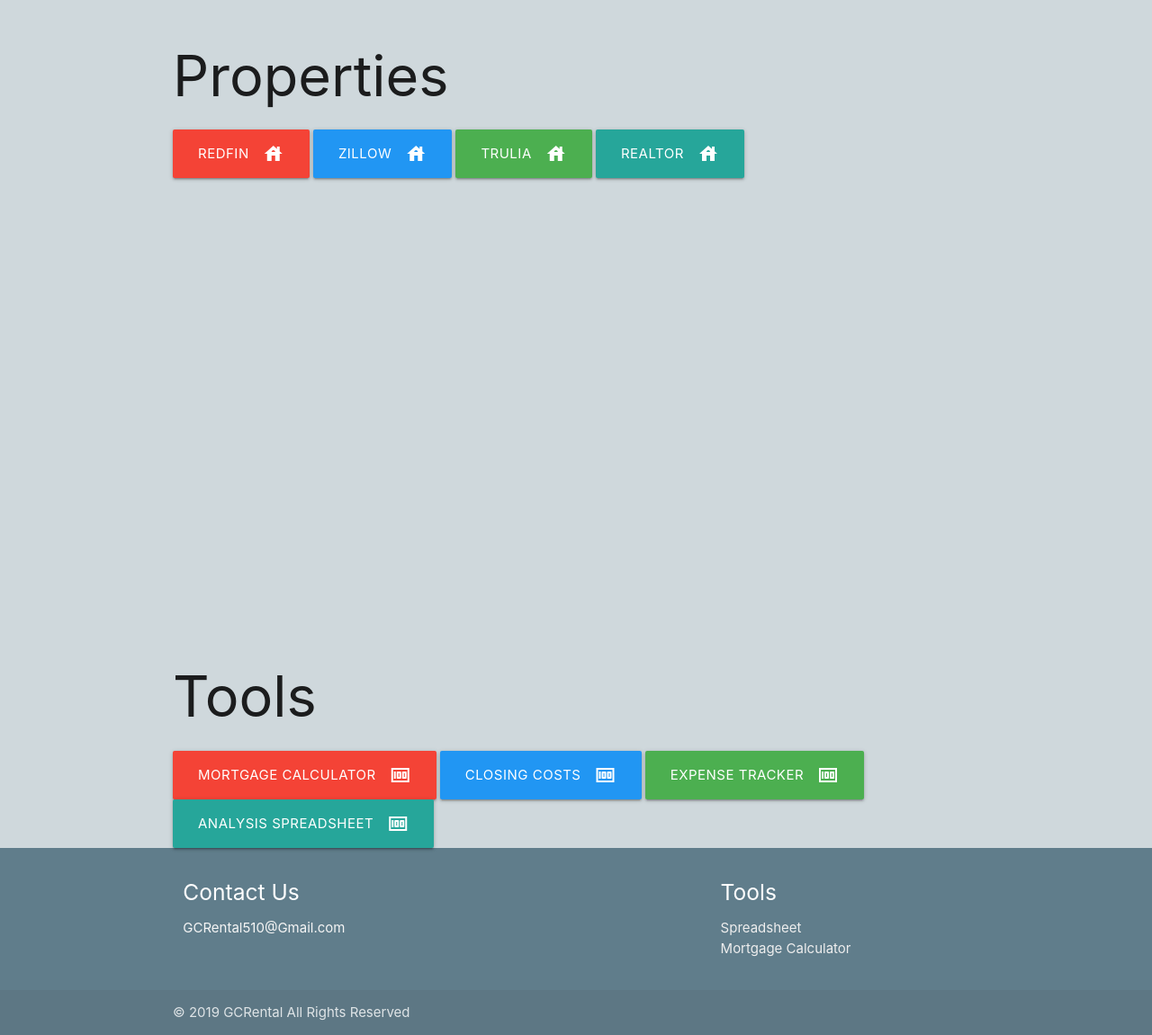
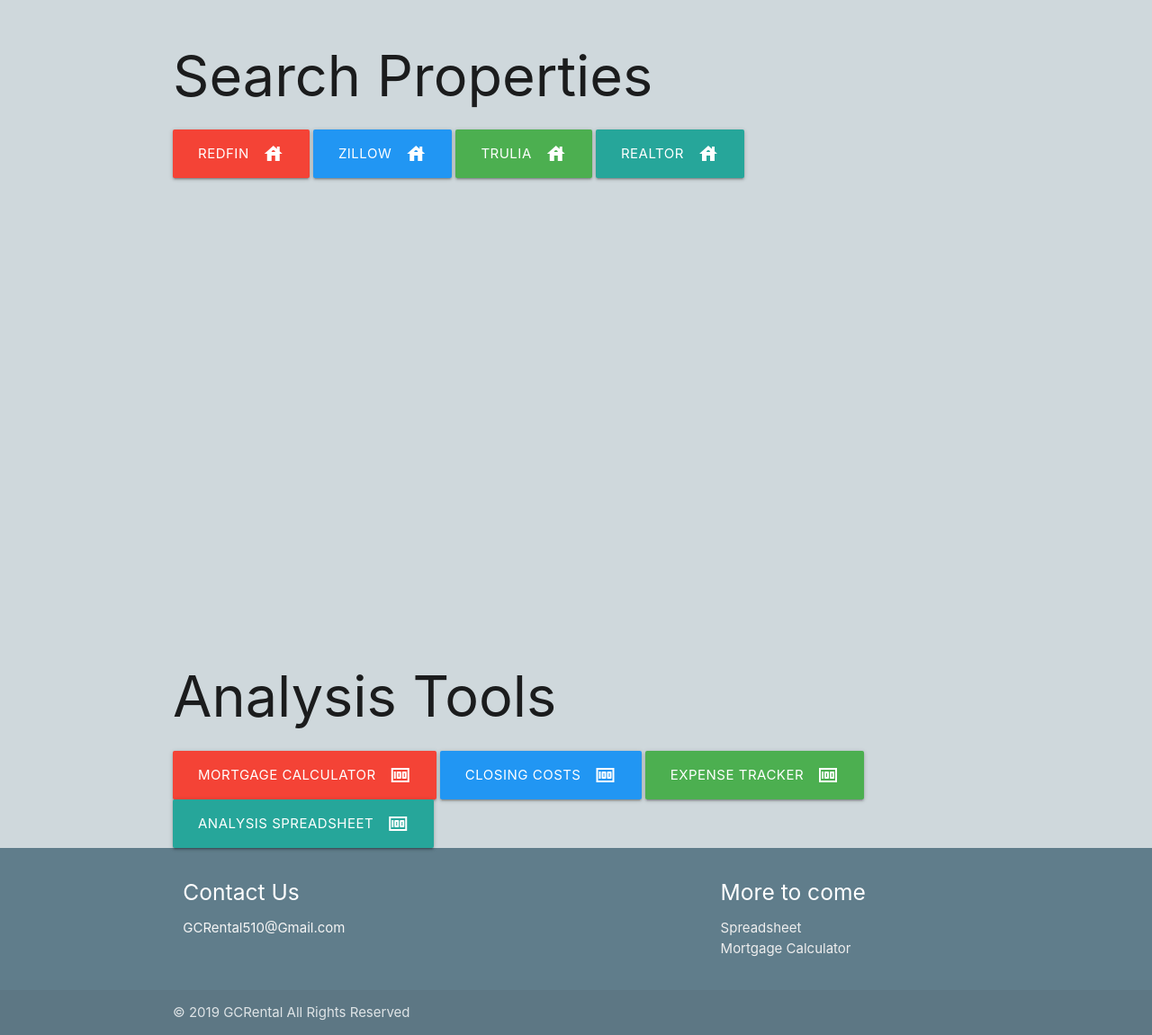
Before and after one commit to GarrettYoung510/Real-Estate-Hub, a plain HTML site: page index.html in a window 1280 px wide. Shown: the part 556-1707 px from the top of the page at 90% size. Drawn offline with nearby package versions, Linux system fonts and the light colour scheme; a script that the page names is missing.

Commit message:
changed labels

```diff
--- a/index.html
+++ b/index.html
@@ -53,7 +53,7 @@
     </div>
 
     <div class="container">
-        <h1 class="">Properties</h1>
+        <h1 class="">Search Properties</h1>
         <a class="waves-effect waves-light btn-large red" href="https://www.redfin.com/" target="_blank"><i class="material-icons right">house</i>Redfin</a>
         <a class="waves-effect waves-light btn-large blue" href="https://www.zillow.com/" target="_blank"><i class="material-icons right">house</i>Zillow</a>
         <a class="waves-effect waves-light btn-large green" href="https://www.trulia.com/" target="_blank"><i class="material-icons right">house</i>Trulia</a>
@@ -67,7 +67,7 @@
     </div>
 
     <div class="container">
-        <h1 class="">Tools</h1>
+        <h1 class="">Analysis Tools</h1>
         <a class="waves-effect waves-light btn-large red" href="https://www.nerdwallet.com/mortgages/mortgage-calculator/calculate-mortgage-payment" target="_blank"><i class="material-icons right">money</i>Mortgage Calculator</a>
         <a class="waves-effect waves-light btn-large blue" href="https://www.besmartee.com/mortgage-calculator/closing-cost-calculator" target="_blank"><i class="material-icons right">money</i>Closing Costs</a>
         <a class="waves-effect waves-light btn-large green" href="" target="_blank"><i class="material-icons right">money</i>Expense Tracker</a>
@@ -82,7 +82,7 @@
                     <p class="grey-text text-lighten-4">GCRental510@Gmail.com</p>
                 </div>
                 <div class="col l4 offset-l2 s12">
-                    <h5 class="white-text">Tools</h5>
+                    <h5 class="white-text">More to come</h5>
                     <ul>
                         <li>
                             <a class="grey-text text-lighten-3" href="https://docs.google.com/spreadsheets/d/16L1bHTgGgVI46zTYgLUPoWtuLtrI3LVUseShFmYmCv4/edit?usp=sharing" target="_blank">Spreadsheet</a></li>
```
